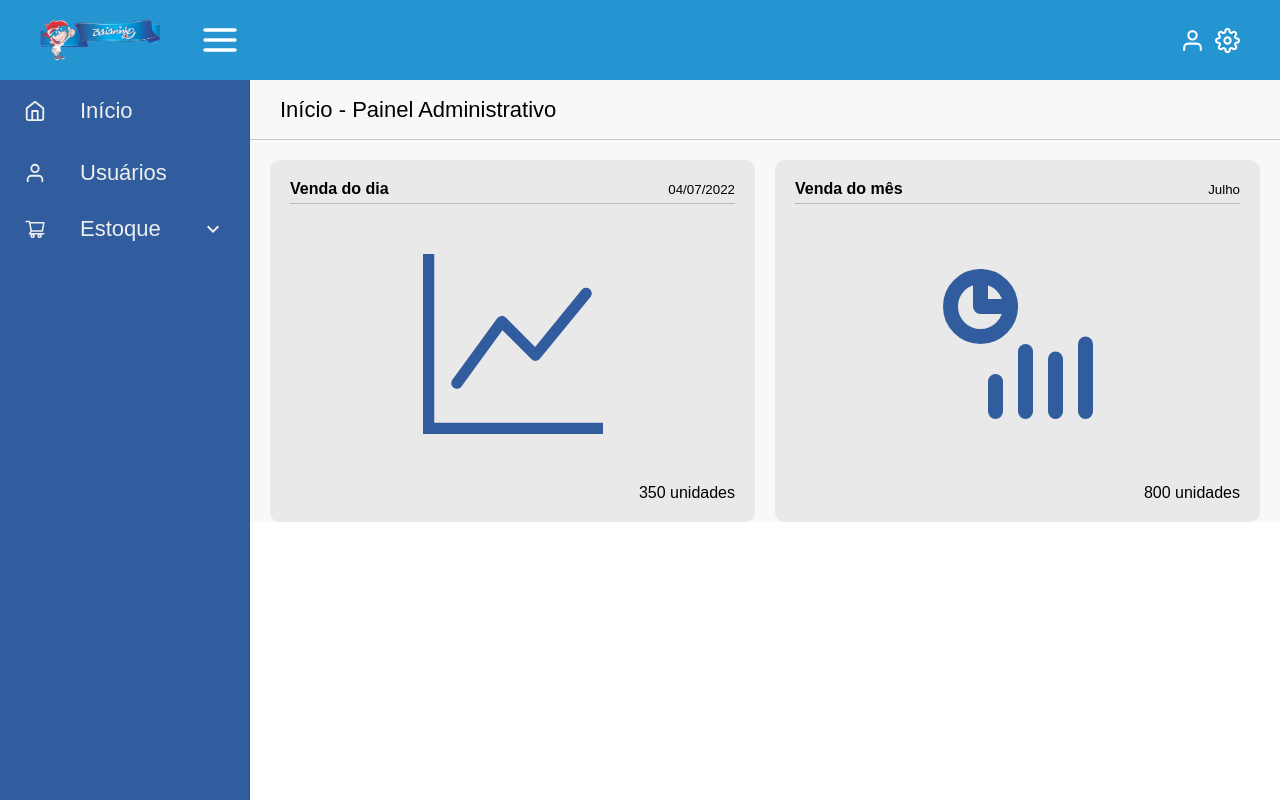
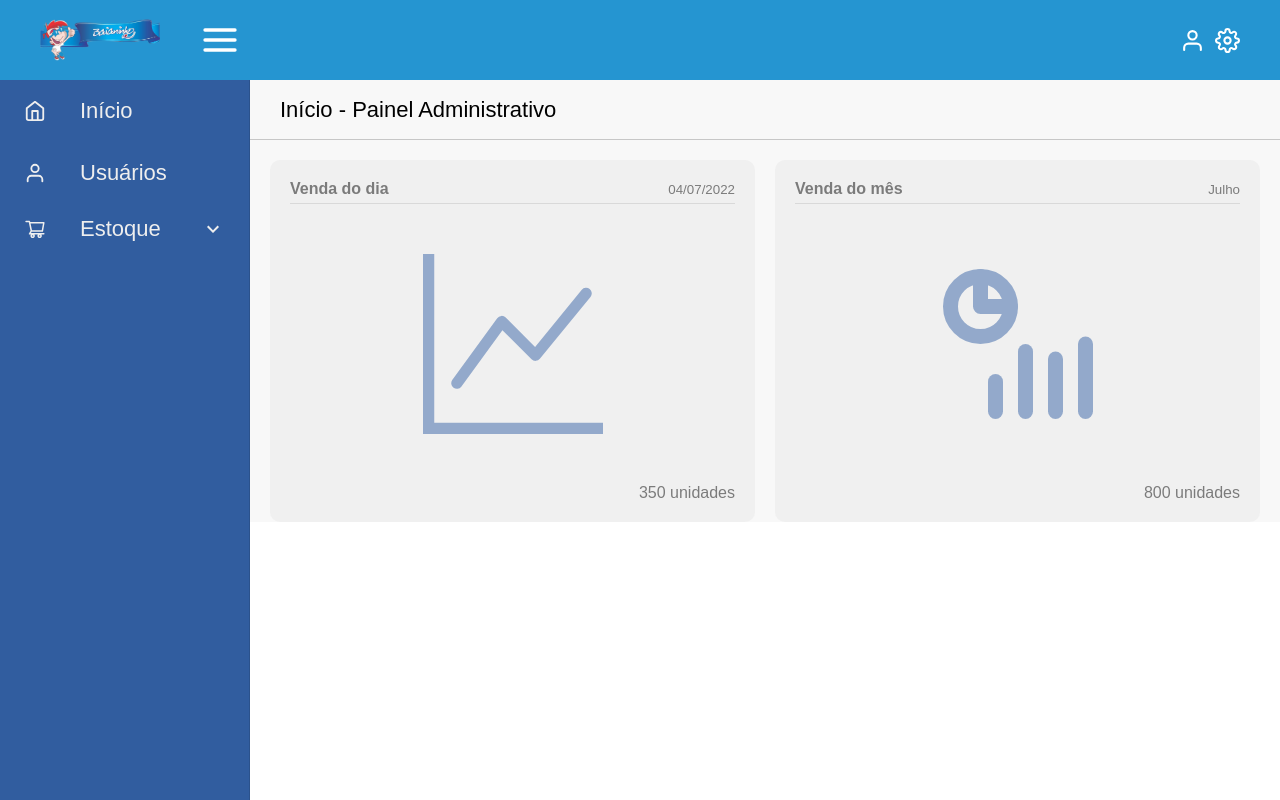
Before and after one commit to baianinho-pds/baianinho-client, a React (Vite) app: page / in a window 1280 px wide. Built offline with nearby package versions, Linux system fonts and the light colour scheme; a web font is replaced by a local one.

Commit message:
style: adicionar opacidade e cursor not-allowed nos cards sem dados

```diff
--- a/src/components/Card/card.module.css
+++ b/src/components/Card/card.module.css
@@ -3,6 +3,8 @@
   border-radius: 10px;
   padding: 20px;
   background: #a8a8a833;
+  opacity: 0.5;
+  cursor: not-allowed;
 }
 
 .cardHeader {
```
